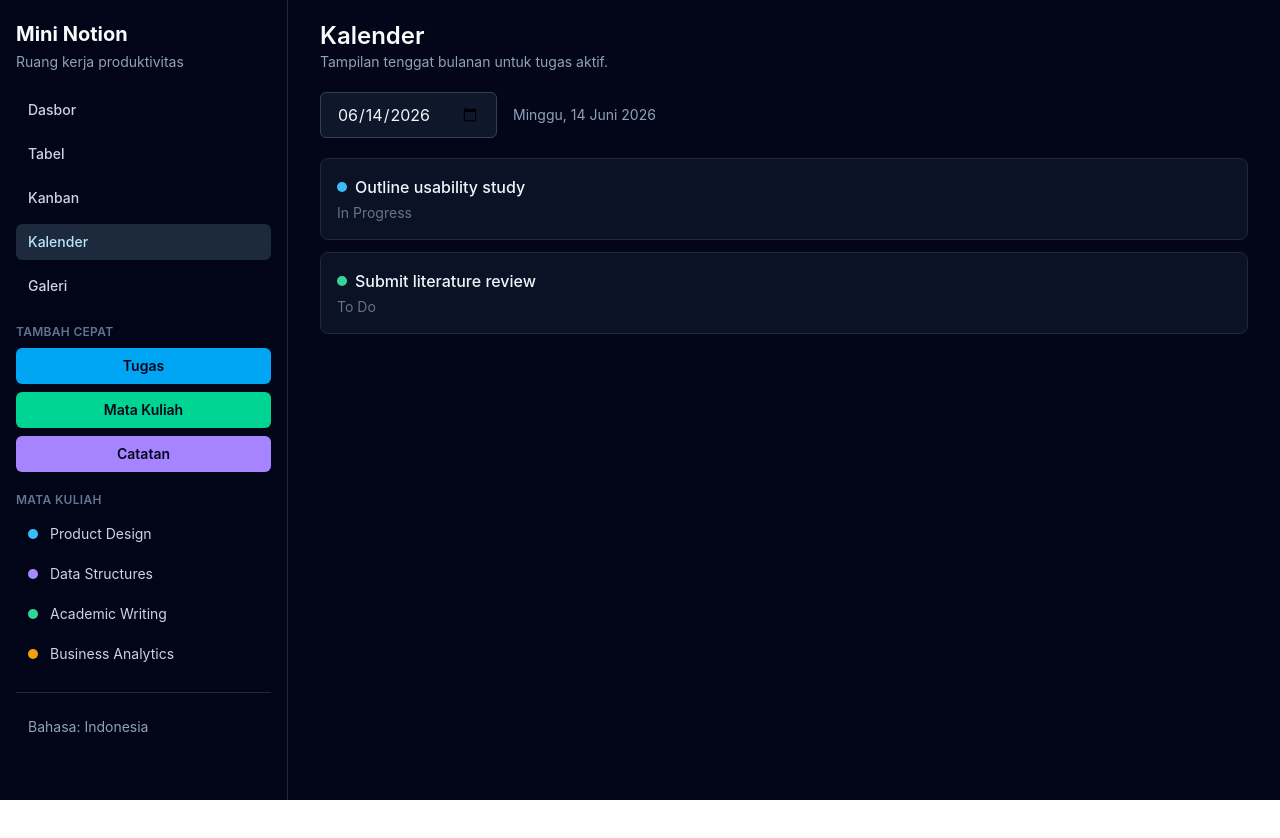
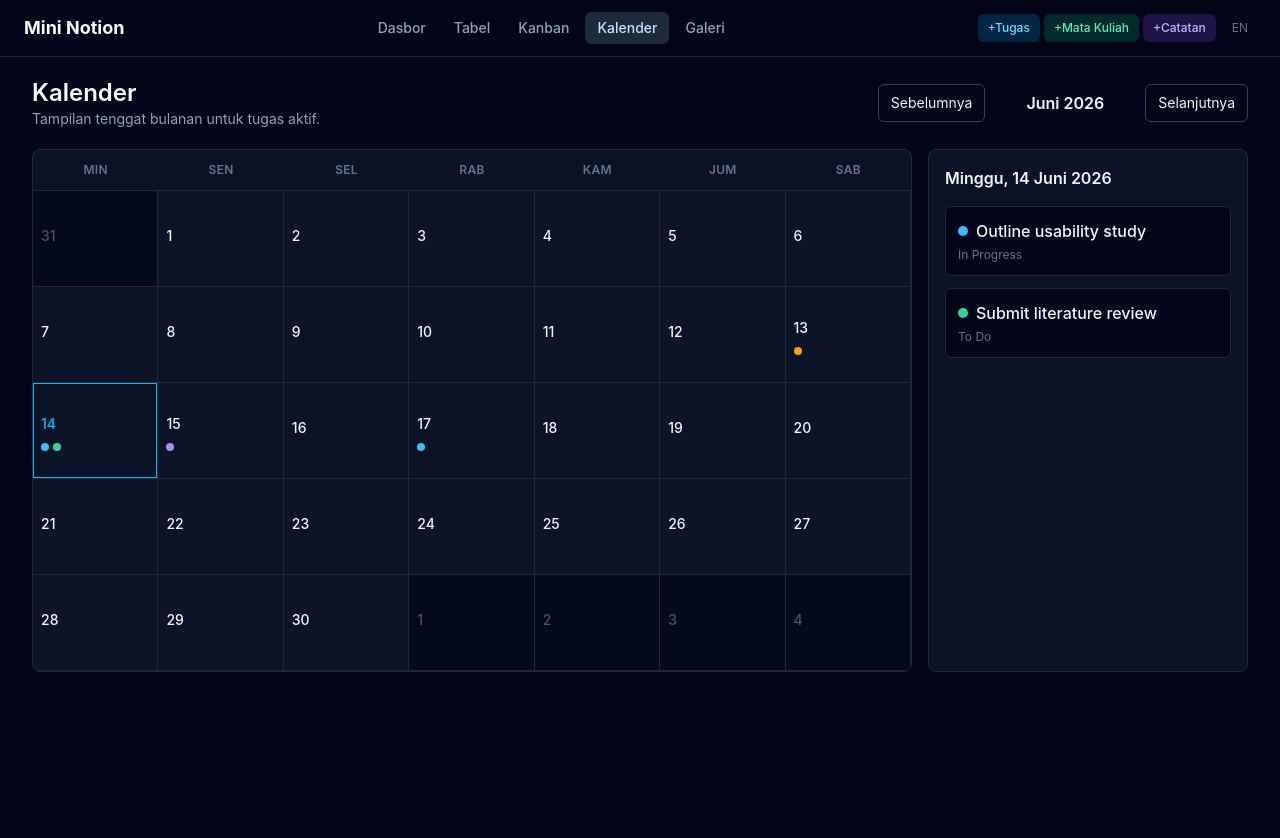
Before and after one commit to farisadlin/mini-notion, a React (Vite) app: page / in a window 1280 px wide. Both pictures are taken after a click on the button "Kalender". Shown: the top 838 px of the page. Before the commit the page ends 800 px from the top, so only its background shows below. Built offline with nearby package versions, Linux system fonts and the light colour scheme.

Commit message:
Simplify: replace sidebar with top nav bar

```diff
--- a/src/App.jsx
+++ b/src/App.jsx
@@ -95,18 +95,11 @@ function App() {
     <div className="min-h-screen bg-slate-950 text-slate-100">
       <Sidebar
         activeView={activeView}
-        courses={courses}
-        selectedCourseId={selectedCourseId}
         onNavigate={setActiveView}
         onQuickAdd={openCreate}
-        onSelectCourse={(courseId) => {
-          setSelectedCourseId(courseId);
-          setActiveView("table");
-        }}
-        onClearCourse={() => setSelectedCourseId(null)}
       />
 
-      <main className="min-h-screen pl-0 lg:pl-72">
+      <main className="min-h-screen">
         <div className="mx-auto flex w-full max-w-7xl flex-col gap-6 px-4 py-5 sm:px-6 lg:px-8">
           {selectedCourse && (
             <div className="flex flex-wrap items-center justify-between gap-3 rounded-lg border border-slate-800 bg-slate-900/80 px-4 py-3">
--- a/src/components/Sidebar.jsx
+++ b/src/components/Sidebar.jsx
@@ -2,29 +2,24 @@ import { useTranslation } from "react-i18next";
 import i18n from "../i18n";
 import { NAV_ITEMS } from "../constants";
 
-function Sidebar({
-  activeView,
-  courses,
-  selectedCourseId,
-  onNavigate,
-  onQuickAdd,
-  onSelectCourse,
-  onClearCourse,
-}) {
+function Sidebar({ activeView, onNavigate, onQuickAdd }) {
   const { t } = useTranslation();
 
   return (
-    <aside className="border-b border-slate-800 bg-slate-950/95 lg:fixed lg:inset-y-0 lg:left-0 lg:z-40 lg:w-72 lg:border-b-0 lg:border-r">
-      <div className="flex h-full flex-col gap-5 px-4 py-5">
-        <div>
-          <h1 className="text-xl font-bold text-slate-50">{t("app.name")}</h1>
-          <p className="mt-1 text-sm text-slate-400">{t("app.tagline")}</p>
-        </div>
+    <header className="border-b border-slate-800 bg-slate-950/95">
+      <div className="mx-auto flex max-w-7xl flex-wrap items-center justify-between gap-3 px-4 py-3 sm:px-6">
+        <h1 className="text-lg font-bold text-slate-50">
+          {t("app.name")}
+        </h1>
 
-        <nav className="grid grid-cols-2 gap-2 lg:grid-cols-1">
+        <nav className="flex flex-wrap gap-1">
           {NAV_ITEMS.map(([id, labelKey]) => (
             <button
-              className={`rounded-md px-3 py-2 text-left text-sm font-medium transition ${activeView === id ? "bg-slate-800 text-sky-200" : "text-slate-300 hover:bg-slate-900 hover:text-slate-50"}`}
+              className={`rounded-md px-3 py-1.5 text-sm font-medium transition ${
+                activeView === id
+                  ? "bg-slate-800 text-sky-200"
+                  : "text-slate-400 hover:bg-slate-900 hover:text-slate-100"
+              }`}
               key={id}
               type="button"
               onClick={() => onNavigate(id)}
@@ -34,84 +29,40 @@ function Sidebar({
           ))}
         </nav>
 
-        <div className="space-y-2">
-          <p className="text-xs font-semibold uppercase tracking-wide text-slate-500">
-            {t("quickAdd")}
-          </p>
-          <div className="grid grid-cols-3 gap-2 lg:grid-cols-1">
+        <div className="flex items-center gap-2">
+          <div className="hidden gap-1 sm:flex">
             <button
-              className="rounded-md bg-sky-500 px-3 py-2 text-sm font-semibold text-slate-950 hover:bg-sky-400"
+              className="rounded-md bg-sky-500/20 px-2.5 py-1.5 text-xs font-medium text-sky-300 hover:bg-sky-500/30"
               type="button"
               onClick={() => onQuickAdd("tasks")}
             >
-              {t("quickAdd.task")}
+              +{t("quickAdd.task")}
             </button>
             <button
-              className="rounded-md bg-emerald-400 px-3 py-2 text-sm font-semibold text-slate-950 hover:bg-emerald-300"
+              className="rounded-md bg-emerald-500/20 px-2.5 py-1.5 text-xs font-medium text-emerald-300 hover:bg-emerald-500/30"
               type="button"
               onClick={() => onQuickAdd("courses")}
             >
-              {t("quickAdd.course")}
+              +{t("quickAdd.course")}
             </button>
             <button
-              className="rounded-md bg-violet-400 px-3 py-2 text-sm font-semibold text-slate-950 hover:bg-violet-300"
+              className="rounded-md bg-violet-500/20 px-2.5 py-1.5 text-xs font-medium text-violet-300 hover:bg-violet-500/30"
               type="button"
               onClick={() => onQuickAdd("notes")}
             >
-              {t("quickAdd.note")}
+              +{t("quickAdd.note")}
             </button>
           </div>
-        </div>
-
-        <div className="space-y-2">
-          <div className="flex items-center justify-between gap-2">
-            <p className="text-xs font-semibold uppercase tracking-wide text-slate-500">
-              {t("sidebar.courses")}
-            </p>
-            {selectedCourseId && (
-              <button
-                className="text-xs text-slate-400 hover:text-slate-100"
-                type="button"
-                onClick={onClearCourse}
-              >
-                {t("sidebar.all")}
-              </button>
-            )}
-          </div>
-          <div className="space-y-1">
-            {courses.map((course) => (
-              <button
-                className={`flex w-full items-center gap-3 rounded-md px-3 py-2 text-left text-sm ${selectedCourseId === course.id ? "bg-slate-800 text-slate-50" : "text-slate-300 hover:bg-slate-900"}`}
-                key={course.id}
-                type="button"
-                onClick={() => onSelectCourse(course.id)}
-              >
-                <span
-                  className="h-2.5 w-2.5 rounded-full"
-                  style={{ backgroundColor: course.color }}
-                />
-                <span className="min-w-0 truncate">{course.name}</span>
-              </button>
-            ))}
-          </div>
-        </div>
-
-        <div className="border-t border-slate-800 pt-4">
           <button
-            className="flex w-full items-center gap-2 rounded-md px-3 py-2 text-sm text-slate-400 hover:bg-slate-900 hover:text-slate-100"
+            className="rounded-md px-2 py-1.5 text-xs text-slate-500 hover:text-slate-300"
             type="button"
-            onClick={() =>
-              i18n.changeLanguage(i18n.language === "id" ? "en" : "id")
-            }
+            onClick={() => i18n.changeLanguage(i18n.language === "id" ? "en" : "id")}
           >
-            <span>
-              {t("language")}:{" "}
-              {i18n.language === "id" ? "Indonesia" : "English"}
-            </span>
+            {i18n.language === "id" ? "EN" : "ID"}
           </button>
         </div>
       </div>
-    </aside>
+    </header>
   );
 }
 
--- a/src/views/CalendarView.jsx
+++ b/src/views/CalendarView.jsx
@@ -3,61 +3,218 @@ import { useTranslation } from "react-i18next";
 
 function CalendarView({ tasks, courses, onEdit }) {
   const { t, i18n } = useTranslation();
-  const [selectedDate, setSelectedDate] = useState(
-    new Date().toISOString().slice(0, 10),
+  const locale = i18n.language === "id" ? "id-ID" : "en-US";
+  const [currentMonth, setCurrentMonth] = useState(new Date());
+  const [selectedDate, setSelectedDate] = useState(new Date());
+
+  const goPrevMonth = () => {
+    setCurrentMonth(
+      new Date(currentMonth.getFullYear(), currentMonth.getMonth() - 1, 1),
     );
+  };
 
-  const dateTasks = tasks.filter((task) => {
-    if (!task.deadline) return false;
-    const taskDate = new Date(task.deadline).toISOString().slice(0, 10);
-    return taskDate === selectedDate;
+  const goNextMonth = () => {
+    setCurrentMonth(
+      new Date(currentMonth.getFullYear(), currentMonth.getMonth() + 1, 1),
+    );
+  };
+
+  const monthLabel = currentMonth.toLocaleDateString(locale, {
+    month: "long",
+    year: "numeric",
   });
 
-  const formattedDate = new Date(`${selectedDate}T12:00:00`).toLocaleDateString(
-    i18n.language === "id" ? "id-ID" : "en-US",
-    { weekday: "long", year: "numeric", month: "long", day: "numeric" },
-  );
+  const dayHeaders = Array.from({ length: 7 }, (_, index) => {
+    const day = new Date(2026, 0, 4 + index);
+    return day.toLocaleDateString(locale, { weekday: "short" });
+  });
+
+  const isSameDay = (firstDate, secondDate) =>
+    firstDate.getFullYear() === secondDate.getFullYear() &&
+    firstDate.getMonth() === secondDate.getMonth() &&
+    firstDate.getDate() === secondDate.getDate();
+
+  const isToday = (date) => isSameDay(date, new Date());
+
+  const getTasksForDay = (day) =>
+    tasks.filter((task) => {
+      if (!task.deadline) return false;
+      const taskDate = new Date(task.deadline);
+      return isSameDay(taskDate, day);
+    });
+
+  const buildCalendarDays = () => {
+    const year = currentMonth.getFullYear();
+    const month = currentMonth.getMonth();
+    const firstDay = new Date(year, month, 1);
+    const lastDay = new Date(year, month + 1, 0);
+    const startPad = firstDay.getDay();
+    const totalDays = lastDay.getDate();
+    const days = [];
+    const prevMonthLastDay = new Date(year, month, 0).getDate();
+
+    for (let index = startPad - 1; index >= 0; index -= 1) {
+      days.push({
+        date: new Date(year, month - 1, prevMonthLastDay - index),
+        isCurrentMonth: false,
+      });
+    }
+
+    for (let day = 1; day <= totalDays; day += 1) {
+      days.push({
+        date: new Date(year, month, day),
+        isCurrentMonth: true,
+      });
+    }
+
+    while (days.length % 7 !== 0) {
+      const nextDay = days.length - startPad - totalDays + 1;
+      days.push({
+        date: new Date(year, month + 1, nextDay),
+        isCurrentMonth: false,
+      });
+    }
+
+    return days;
+  };
+
+  const calendarDays = buildCalendarDays();
+  const selectedTasks = getTasksForDay(selectedDate);
+  const selectedLabel = selectedDate.toLocaleDateString(locale, {
+    weekday: "long",
+    month: "long",
+    day: "numeric",
+    year: "numeric",
+  });
 
   return (
     <section className="space-y-5">
+      <div className="flex flex-wrap items-center justify-between gap-3">
         <div>
           <h2 className="text-2xl font-semibold text-slate-50">
             {t("calendar.title")}
           </h2>
           <p className="text-sm text-slate-400">{t("calendar.subtitle")}</p>
         </div>
-
-      <div className="flex items-center gap-4">
-        <input
-          className="rounded-md border border-slate-700 bg-slate-900 px-4 py-2.5 text-slate-100 outline-none focus:border-sky-400"
-          type="date"
-          value={selectedDate}
-          onChange={(event) => setSelectedDate(event.target.value)}
-        />
-        <span className="text-sm text-slate-400">{formattedDate}</span>
+        <div className="flex items-center gap-2">
+          <button
+            className="rounded-md border border-slate-700 px-3 py-2 text-sm hover:bg-slate-800"
+            type="button"
+            onClick={goPrevMonth}
+          >
+            {t("calendar.prev")}
+          </button>
+          <span className="min-w-36 text-center font-semibold text-slate-100">
+            {monthLabel}
+          </span>
+          <button
+            className="rounded-md border border-slate-700 px-3 py-2 text-sm hover:bg-slate-800"
+            type="button"
+            onClick={goNextMonth}
+          >
+            {t("calendar.next")}
+          </button>
+        </div>
       </div>
 
-      <div className="space-y-3">
-        {dateTasks.length > 0 ? (
-          dateTasks.map((task) => {
-            const course = courses.find((item) => item.id === task.courseId);
+      <div className="grid gap-4 xl:grid-cols-[1fr_320px]">
+        <div className="overflow-hidden rounded-lg border border-slate-800 bg-slate-900/70">
+          <div className="grid grid-cols-7 border-b border-slate-800 text-center text-xs font-semibold uppercase tracking-wide text-slate-500">
+            {dayHeaders.map((day) => (
+              <div className="px-2 py-3" key={day}>
+                {day}
+              </div>
+            ))}
+          </div>
+          <div className="grid grid-cols-7">
+            {calendarDays.map((cell) => {
+              const dayTasks = getTasksForDay(cell.date);
+              const isSelected = isSameDay(cell.date, selectedDate);
+
               return (
                 <button
-                className="w-full rounded-lg border border-slate-800 bg-slate-900/70 p-4 text-left hover:border-slate-600"
+                  className={`min-h-24 border-b border-r border-slate-800 p-2 text-left transition hover:bg-slate-800/70 ${
+                    cell.isCurrentMonth
+                      ? "bg-slate-900/40"
+                      : "bg-slate-950/70 text-slate-600"
+                  } ${isSelected ? "ring-1 ring-inset ring-sky-400" : ""}`}
+                  key={cell.date.toISOString()}
+                  type="button"
+                  onClick={() => {
+                    setSelectedDate(cell.date);
+                    if (!cell.isCurrentMonth) {
+                      setCurrentMonth(
+                        new Date(
+                          cell.date.getFullYear(),
+                          cell.date.getMonth(),
+                          1,
+                        ),
+                      );
+                    }
+                  }}
+                >
+                  <span
+                    className={`text-sm font-medium ${
+                      isToday(cell.date)
+                        ? "text-sky-400"
+                        : cell.isCurrentMonth
+                          ? "text-slate-100"
+                          : "text-slate-600"
+                    }`}
+                  >
+                    {cell.date.getDate()}
+                  </span>
+                  <div className="mt-2 flex flex-wrap gap-1">
+                    {dayTasks.slice(0, 4).map((task) => {
+                      const course = courses.find(
+                        (item) => item.id === task.courseId,
+                      );
+
+                      return (
+                        <span
+                          className="h-2 w-2 rounded-full"
+                          key={task.id}
+                          style={{
+                            backgroundColor: course?.color || "#38bdf8",
+                          }}
+                        />
+                      );
+                    })}
+                  </div>
+                </button>
+              );
+            })}
+          </div>
+        </div>
+
+        <aside className="rounded-lg border border-slate-800 bg-slate-900/70 p-4">
+          <h3 className="mb-4 font-semibold text-slate-100">
+            {selectedLabel}
+          </h3>
+          <div className="space-y-3">
+            {selectedTasks.length > 0 ? (
+              selectedTasks.map((task) => {
+                const course = courses.find(
+                  (item) => item.id === task.courseId,
+                );
+
+                return (
+                  <button
+                    className="w-full rounded-md border border-slate-800 bg-slate-950 p-3 text-left hover:border-slate-600"
                     key={task.id}
                     type="button"
                     onClick={() => onEdit("tasks", task)}
                   >
                     <div className="flex items-center gap-2">
-                  {course && (
                       <span
                         className="h-2.5 w-2.5 rounded-full"
-                      style={{ backgroundColor: course.color }}
+                        style={{ backgroundColor: course?.color || "#64748b" }}
                       />
-                  )}
-                  <p className="font-medium text-slate-100">{task.title}</p>
+                      <p className="font-medium text-slate-100">
+                        {task.title}
+                      </p>
                     </div>
-                <p className="mt-1 text-sm text-slate-500">
+                    <p className="mt-1 text-xs text-slate-500">
                       {t(
                         task.status === "To Do"
                           ? "status.todo"
@@ -73,6 +230,8 @@ function CalendarView({ tasks, courses, onEdit }) {
               <p className="text-sm text-slate-400">{t("calendar.noTasks")}</p>
             )}
           </div>
+        </aside>
+      </div>
     </section>
   );
 }
```
Lines whose indentation alone changed are shown as unchanged.
